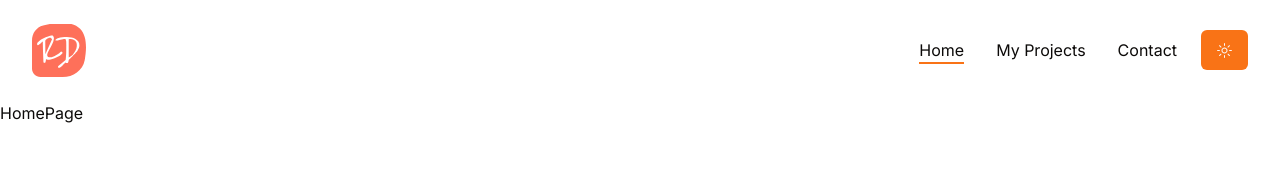
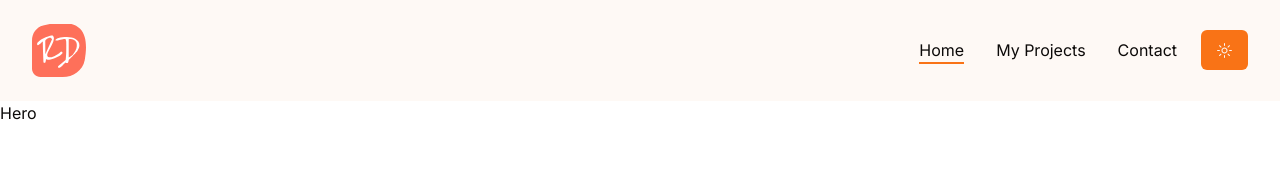
Before and after one commit to Amirshoeibiomrani/portfolio-in-2025, a Next.js app: page / in a window 1280 px wide. Shown: the top 191 px of the page. Built offline with nearby package versions, Linux system fonts and the light colour scheme.

Commit message:
Socials,Badge,Hero,DevImg make

```diff
--- a/app/page.js
+++ b/app/page.js
@@ -1,10 +1,11 @@
+import Hero from "@/components/Hero";
 import Image from "next/image";
 
 export default function Home() {
   return (
 
     <main>
-      HomePage
+      <Hero />
     </main>
    );
 }
--- /dev/null
+++ b/components/Badge.jsx
@@ -0,0 +1,9 @@
+import React from 'react'
+
+function Badge() {
+  return (
+    <div>Badge</div>
+  )
+}
+
+export default Badge
--- /dev/null
+++ b/components/DevImg.jsx
@@ -0,0 +1,9 @@
+import React from 'react'
+
+function DevImg() {
+  return (
+    <div>DevImg</div>
+  )
+}
+
+export default DevImg
--- a/components/Header.jsx
+++ b/components/Header.jsx
@@ -23,7 +23,7 @@ function Header() {
   })
 
   return (
-    <header className ={`${header ? 'py-4 bg-white shadow-lg dark:bg-accent ' : 'py-6 dark:bg-transparent' }  sticky top-0 z-30 transition-all`} >
+    <header className ={`${header ? 'py-4 bg-white shadow-lg dark:bg-accent ' : 'py-6 dark:bg-transparent' }  sticky top-0 z-30 transition-all ${pathname === '/' && 'bg-[#fef9f5]' }`} >
       <div className="container mx-auto">
         <div className="flex justify-between items-center">
       <Logo />
--- /dev/null
+++ b/components/Hero.jsx
@@ -0,0 +1,9 @@
+import React from 'react'
+
+function Hero() {
+  return (
+    <div>Hero</div>
+  )
+}
+
+export default Hero
--- /dev/null
+++ b/components/Socials.jsx
@@ -0,0 +1,9 @@
+import React from 'react'
+
+function Socials() {
+  return (
+    <div>Socials</div>
+  )
+}
+
+export default Socials
```
